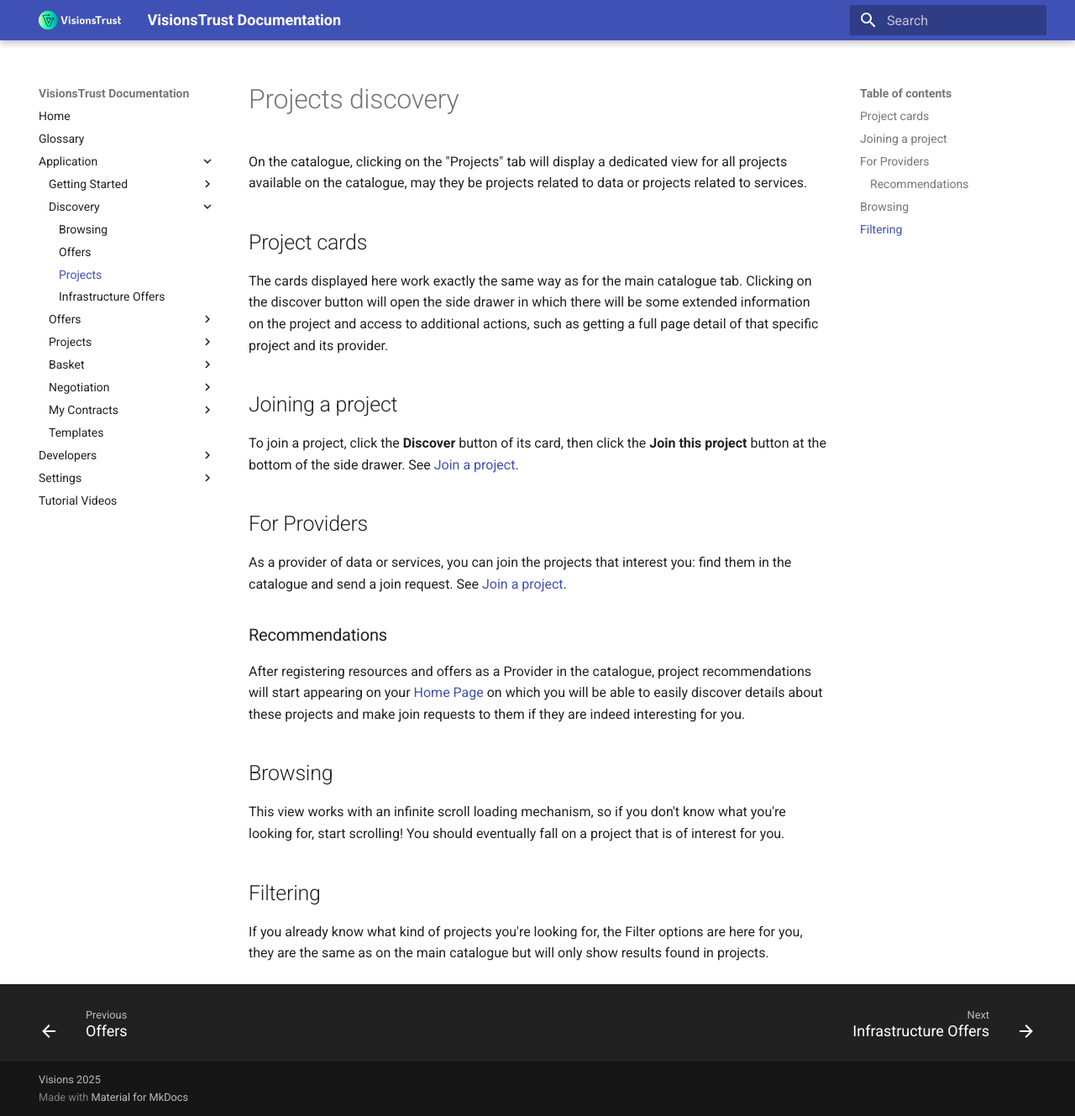
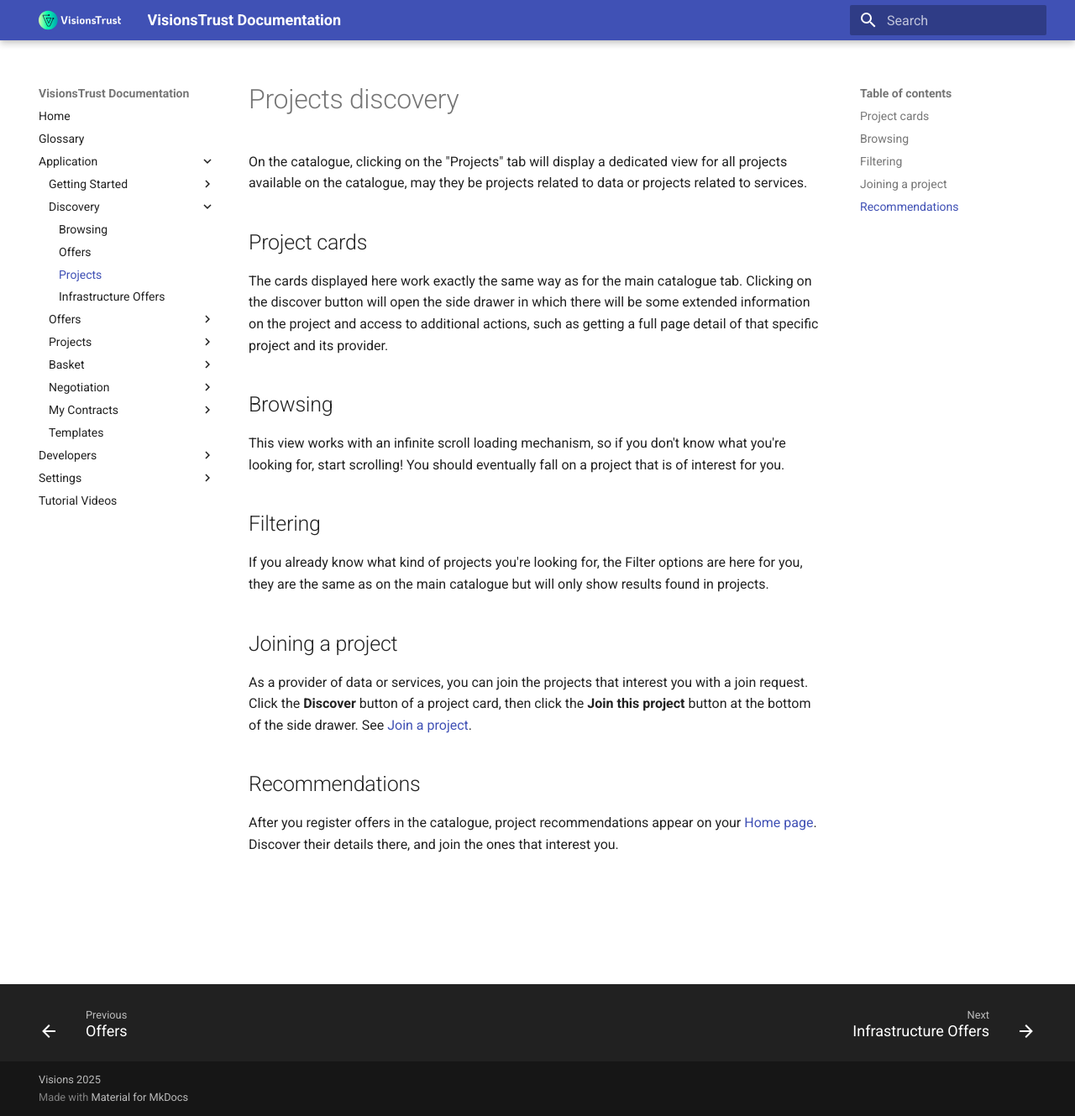
Before and after one commit to VisionsOfficial/visionstrust-docs, an MkDocs documentation site: the page built from docs/application/discovery/projects.md, in a window 1280 px wide and 1329 px high. Shown: the whole window at 84% size. Built offline with MkDocs 1.6.1 and Material for MkDocs 9.7.7, drawn with Linux system fonts in a browser that asks for light colours.

Commit message:
docs: reorganize the Projects discovery page

```diff
--- a/docs/application/discovery/projects.md
+++ b/docs/application/discovery/projects.md
@@ -1,19 +1,10 @@
 # Projects discovery
+
 On the catalogue, clicking on the "Projects" tab will display a dedicated view for all projects available on the catalogue, may they be projects related to data or projects related to services.
 
 ## Project cards
 
 The cards displayed here work exactly the same way as for the main catalogue tab. Clicking on the discover button will open the side drawer in which there will be some extended information on the project and access to additional actions, such as getting a full page detail of that specific project and its provider.
-
-## Joining a project
-
-To join a project, click the **Discover** button of its card, then click the **Join this project** button at the bottom of the side drawer. See [Join a project](../negotiation/join-requests.md).
-
-## For Providers
-As a provider of data or services, you can join the projects that interest you: find them in the catalogue and send a join request. See [Join a project](../negotiation/join-requests.md).
-
-### Recommendations
-After registering resources and offers as a Provider in the catalogue, project recommendations will start appearing on your [Home Page](../dashboard.md) on which you will be able to easily discover details about these projects and make join requests to them if they are indeed interesting for you.
 
 ## Browsing
 
@@ -22,3 +13,11 @@ This view works with an infinite scroll loading mechanism, so if you don't know
 ## Filtering
 
 If you already know what kind of projects you're looking for, the Filter options are here for you, they are the same as on the main catalogue but will only show results found in projects.
+
+## Joining a project
+
+As a provider of data or services, you can join the projects that interest you with a join request. Click the **Discover** button of a project card, then click the **Join this project** button at the bottom of the side drawer. See [Join a project](../negotiation/join-requests.md).
+
+## Recommendations
+
+After you register offers in the catalogue, project recommendations appear on your [Home page](../dashboard.md). Discover their details there, and join the ones that interest you.
```
